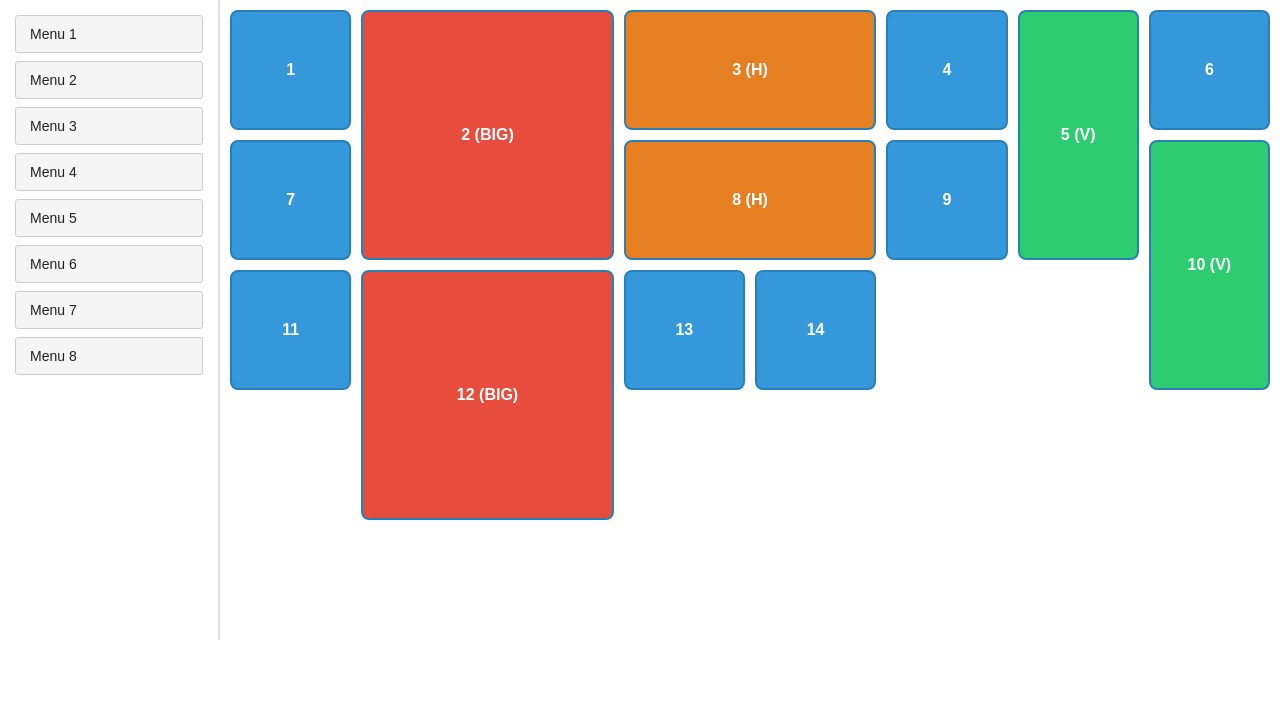
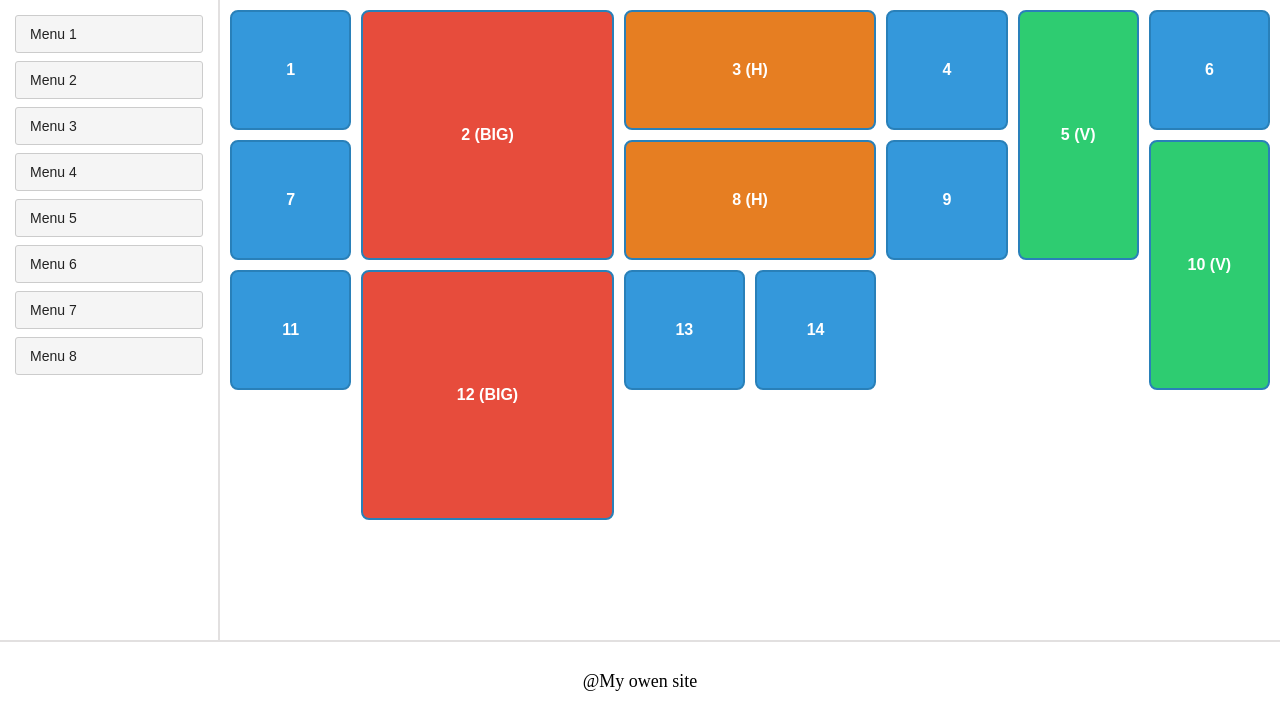
Before and after one commit to artemchkv/lessons2025, a plain HTML site: page Task 15/index.html in a window 1280 px wide. Shown: the part 80-800 px from the top of the page. Drawn offline with Linux system fonts and the light colour scheme.

Commit message:
add footer

```diff
--- a/Task 15/index.html
+++ b/Task 15/index.html
@@ -39,6 +39,7 @@
         <div class="item">13</div>
         <div class="item">14</div>
       </div>
+      <footer class="footer">@My owen site</footer>
     </div>
   </body>
 </html>
--- a/Task 15/styles.css
+++ b/Task 15/styles.css
@@ -103,3 +103,11 @@
 .sidebar button:hover {
   background: #eaeaea;
 }
+footer {
+  grid-area: footer;
+  display: flex;
+  align-items: center;
+  justify-content: center;
+  border-top: 2px solid rgb(226, 224, 224);
+  font-size: 18px;
+}
```
Lines whose indentation alone changed are shown as unchanged.
